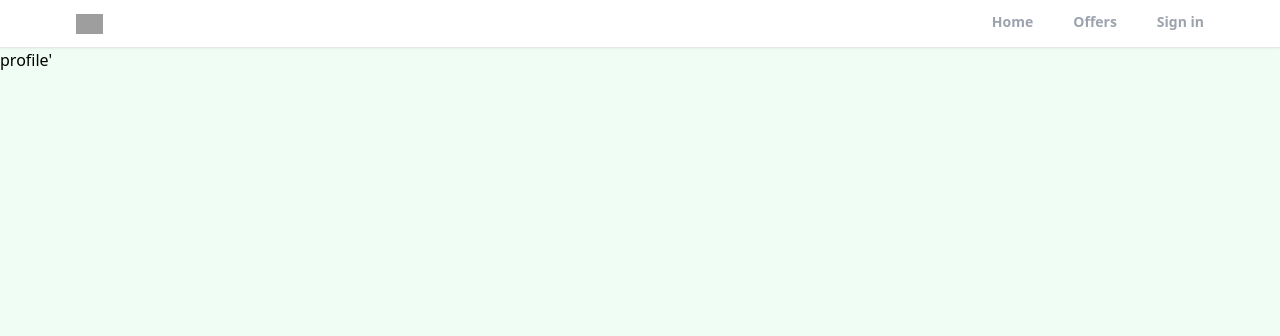
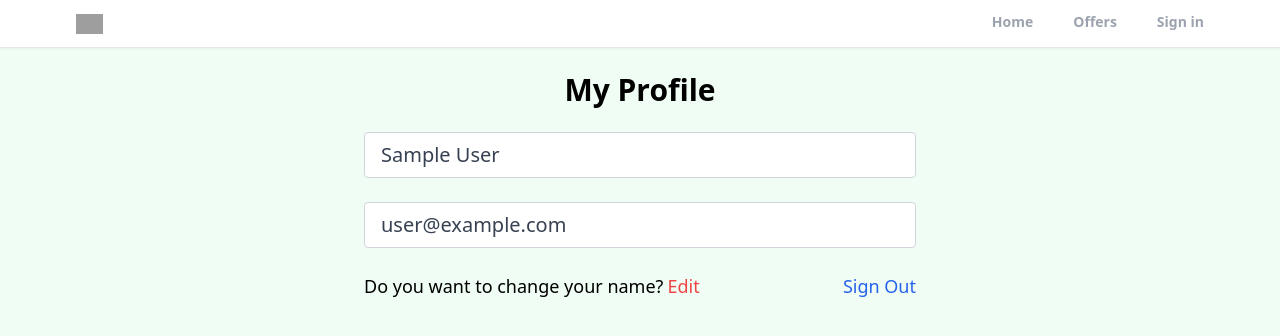
Before and after one commit to Madanparta/realtor-clone-react, a React (Create React App) app: page /profile in a window 1280 px wide. Shown: the top 336 px of the page. Built offline with nearby package versions, Linux system fonts and the light colour scheme; no server answers; sample sign-in values are in the browser's storage; grey boxes are pictures that could not be loaded.

Commit message:
private router created

```diff
--- a/src/App.js
+++ b/src/App.js
@@ -7,7 +7,8 @@
 import Profile from './pages/Profile'
 import Offers from './pages/Offers'
 import ForgotPassword from './pages/ForgotPassword'
-import Header from './components/Header'
+import Header from './components/Header';
+import PrivateRoute from './components/PrivateRoute'
 
 
 const App = () => {
@@ -16,9 +17,13 @@
       <Header />
       <Routes>
         <Route path="/" element={<Home />} />
+
+        <Route path='/profile' element={<PrivateRoute/>}>
+          <Route path="/profile" element={<Profile />} />
+        </Route>
+
         <Route path="/sign-in" element={<SignIn />} />
         <Route path="/sign-up" element={<SignUp />} />
-        <Route path="/profile" element={<Profile />} />
         <Route path="/offers" element={<Offers />} />
         <Route path="/forgot-password" element={<ForgotPassword />} />
       </Routes>
--- /dev/null
+++ b/src/components/PrivateRoute.jsx
@@ -0,0 +1,13 @@
+import React from 'react'
+import { Navigate, Outlet } from 'react-router-dom';
+import useAuthStatus from '../hooks/useAuthStatus';
+
+const PrivateRoute = () => {
+    const {loggedIn,chekingStatus} = useAuthStatus();
+    if(chekingStatus){
+        return <h3>loading..</h3>
+    }
+  return loggedIn?<Outlet/>: <Navigate to="/sign-in"/>
+}
+
+export default PrivateRoute
--- /dev/null
+++ b/src/hooks/useAuthStatus.jsx
@@ -0,0 +1,20 @@
+import { getAuth, onAuthStateChanged } from 'firebase/auth';
+import React, { useEffect, useState } from 'react'
+
+const useAuthStatus = () => {
+    const [loggedIn,setLoggedin]=useState(false);
+    const [chekingStatus,setChekingStatus]=useState(true)
+
+    useEffect(()=>{
+        const auth = getAuth();
+        onAuthStateChanged(auth, (user)=>{
+            if(user){
+                setLoggedin(true)
+            }
+            setChekingStatus(false)
+        })
+    },[]);
+  return {loggedIn,chekingStatus};
+}
+
+export default useAuthStatus
--- a/src/pages/ForgotPassword.jsx
+++ b/src/pages/ForgotPassword.jsx
@@ -1,11 +1,23 @@
 import React, { useState } from 'react';
 import { Link } from 'react-router-dom';
 import OAuth from '../components/OAuth';
+import { toast } from 'react-toastify';
+import { getAuth, sendPasswordResetEmail } from 'firebase/auth';
 
 const ForgotPassword = () => {
   const [email,setEmail]=useState('');
 
   // console.log(email)
+  const onSubmit = async (e)=> {
+    e.preventDefault();
+    try {
+      const auth = getAuth();
+      await sendPasswordResetEmail(auth,email);
+      toast.success("Email was sent.")
+    } catch (error) {
+      toast.error('could not send reset password.!')
+    }
+  }
   return (
     <div>
       <section>
@@ -17,7 +29,7 @@
           </div>
 
           <div className="w-full md:w-[67%] lg:w-[40%] lg:ml-20">
-            <form >
+            <form onSubmit={onSubmit}>
 
               <div className='mb-6'>
                 <input className="w-full px-4 py-2 text-xl text-gray-700 bg-white border-gray-300 rounded transition ease-in-out" type='email' id='email' value={email} onChange={(e)=>setEmail(e.target.value)} placeholder='Email address' />
--- a/src/pages/Profile.jsx
+++ b/src/pages/Profile.jsx
@@ -1,10 +1,43 @@
-import React from 'react'
+import { getAuth } from 'firebase/auth';
+import React, { useState } from 'react'
+import { useNavigate } from 'react-router-dom';
 
 const Profile = () => {
+  const auth = getAuth();
+  const navigate = useNavigate();
+
+  const [formData]=useState({
+    name:auth.currentUser.displayName,
+    email:auth.currentUser.email,
+  });
+  const {name,email}=formData;
+
+  const onLogout = () => {
+    auth.signOut();
+    navigate('/')
+  }
   return (
-    <div>
-      profile'
-    </div>
+    <>
+      <section className='max-w-6xl mx-auto flex justify-center items-center flex-col'>
+        <h1 className='text-3xl text-center mt-6 font-bold'>My Profile</h1>
+
+        <div className='w-full md:w-[50%] mt-6 px-3'>
+          <form>
+            {/* name input */}
+            <input type='text' id='name' value={name} disabled className='mb-6 w-full px-4 py-2 text-xl text-gray-700 bg-white border border-gray-300 rounded transition ease-in-out'/>
+
+            {/* email input */}
+            <input type='email' id='email' value={email} disabled className='mb-6 w-full px-4 py-2 text-xl text-gray-700 bg-white border border-gray-300 rounded transition ease-in-out'/>
+
+            <div className='flex justify-between whitespace-nowrap text-sm sm:text-lg mb-6'>
+              <p className='flex items-center'>Do you want to change your name? <span className='text-red-500 hover:text-red-700 transition ease-in-out duration-200 ml-1  cursor-pointer'>Edit</span></p>
+
+              <p  onClick={onLogout} className='text-blue-600 hover:text-blue-700 transition duration-200 ease-in-out cursor-pointer'>Sign Out</p>
+            </div>
+          </form>
+        </div>
+      </section>
+    </>
   )
 }
 
--- a/src/pages/SignIn.jsx
+++ b/src/pages/SignIn.jsx
@@ -1,7 +1,9 @@
 import React, { useState } from 'react';
 import { FaEyeSlash,FaEye  } from "react-icons/fa";
-import { Link } from 'react-router-dom';
+import { Link, useNavigate } from 'react-router-dom';
 import OAuth from '../components/OAuth';
+import {signInWithEmailAndPassword,getAuth} from 'firebase/auth';
+import {toast} from 'react-toastify';
 
 const SignIn = () => {
 
@@ -22,6 +24,21 @@
 
   // console.log(formData)
 
+  const navigate = useNavigate()
+
+  const onsubmit = async(e)=> {
+    e.preventDefault();
+    try {
+      const auth = getAuth();
+      const userCredential = await signInWithEmailAndPassword(auth,email,password);
+      if(userCredential.user){
+        navigate('/')
+      }
+    } catch (error) {
+      toast.error("bad user creadentials")
+    }
+  }
+
   return (
     <div>
       <section>
@@ -33,7 +50,7 @@
           </div>
 
           <div className="w-full md:w-[67%] lg:w-[40%] lg:ml-20">
-            <form >
+            <form onClick={onsubmit}>
 
               <div className='mb-6'>
                 <input className="w-full px-4 py-2 text-xl text-gray-700 bg-white border-gray-300 rounded transition ease-in-out" type='email' id='email' value={email} onChange={onChange} placeholder='Email address' />
```
